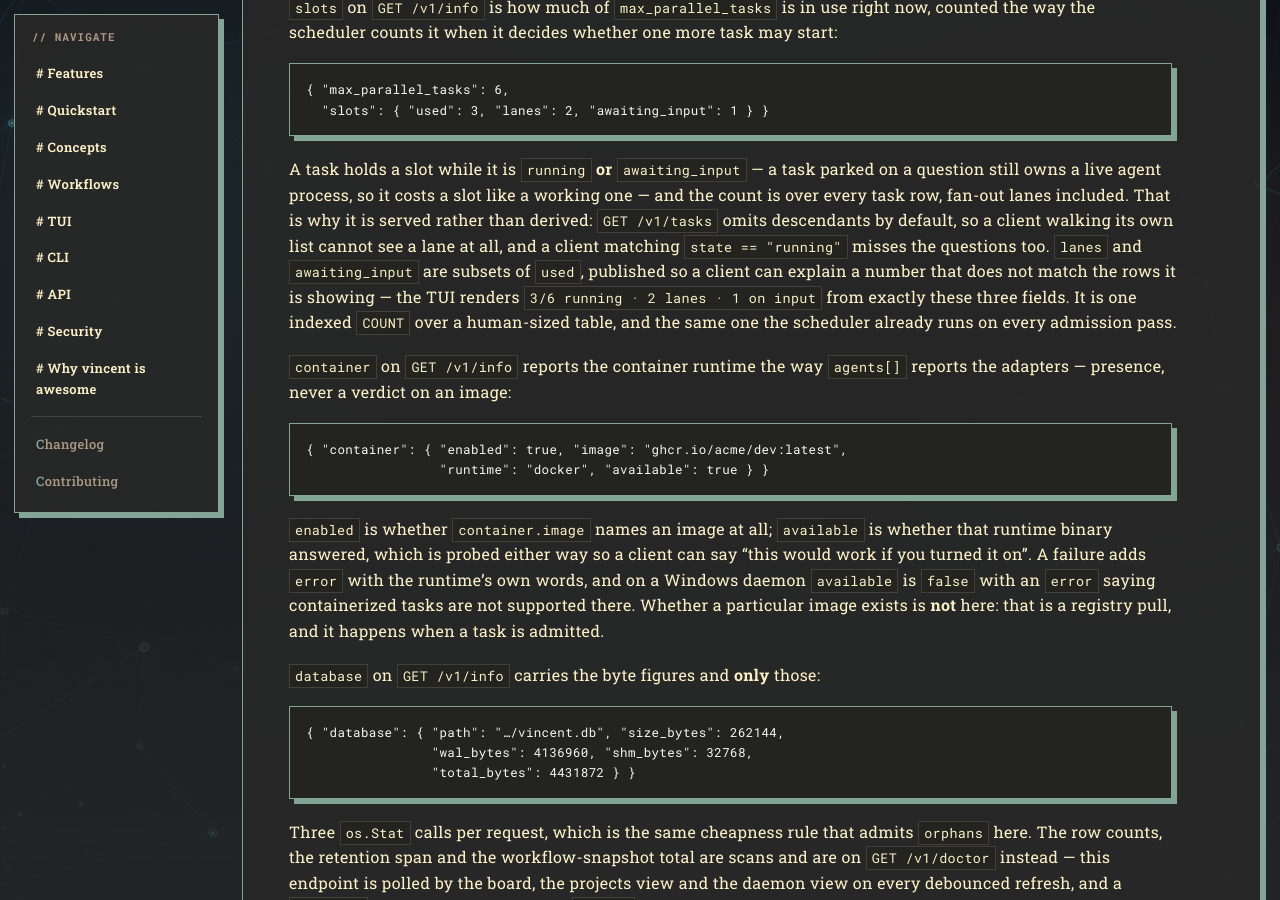
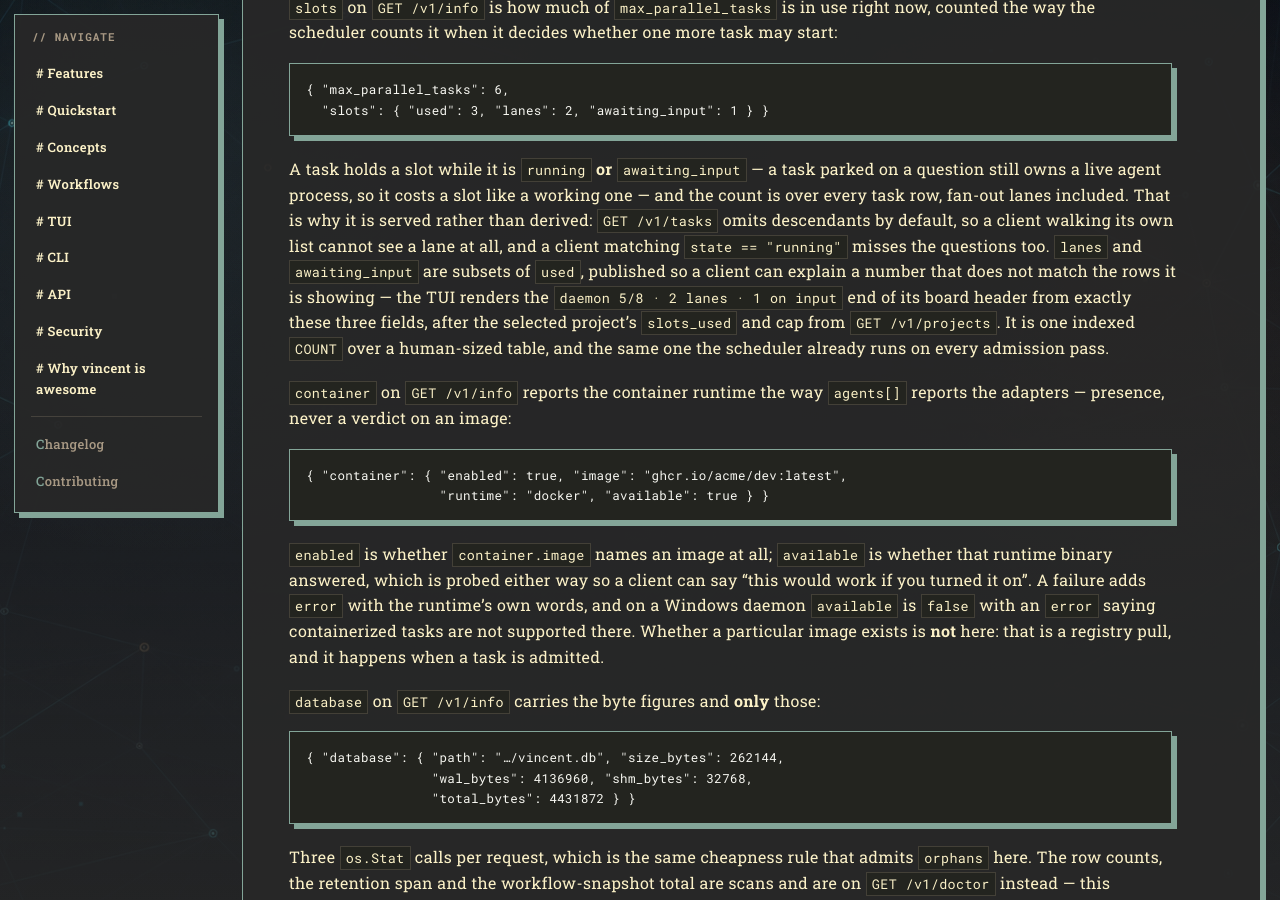
Before and after one commit to lezli01/vincent, a Jekyll site: the page built from docs/reference/api.md, in a window 1280 px wide and 900 px high, scrolled down 13106 px. Built offline with Jekyll 4.4.1, drawn with Linux system fonts in a browser that asks for light colours; our own code applies the rules of GitHub Pages for plain Markdown files; some of the changed text lies outside the part shown.

```diff
--- a/docs/reference/api.md
+++ b/docs/reference/api.md
@@ -588,8 +588,10 @@ That is why it is served rather than derived: `GET /v1/tasks` omits descendants
 by default, so a client walking its own list cannot see a lane at all, and a
 client matching `state == "running"` misses the questions too. `lanes` and
 `awaiting_input` are subsets of `used`, published so a client can explain a
-number that does not match the rows it is showing — the TUI renders
-`3/6 running · 2 lanes · 1 on input` from exactly these three fields. It is one
+number that does not match the rows it is showing — the TUI renders the
+`daemon 5/8 · 2 lanes · 1 on input` end of its board header from exactly these
+three fields, after the selected project's `slots_used` and cap from
+`GET /v1/projects`. It is one
 indexed `COUNT` over a human-sized table, and the same one the scheduler already
 runs on every admission pass.
 
```
